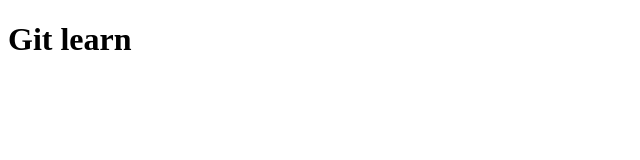
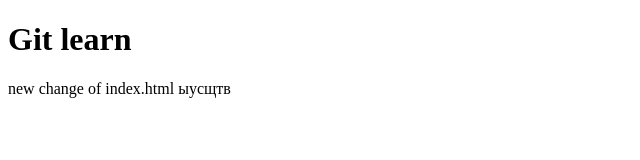
Before and after one commit to IrinaTsagaeva/MyFirstRepository, a plain HTML site: page index.html in a window 1280 px wide. Shown: the whole page, without its empty margins (0-640 px from the left). Drawn offline with Linux system fonts and the light colour scheme.

Commit message:
second commit second

```diff
--- a/index.html
+++ b/index.html
@@ -6,5 +6,6 @@
 </head>
 <body>
 	<h1>Git learn</h1>
+	<p>new change of index.html ыусщтв</p>
 </body>
 </html>
```
